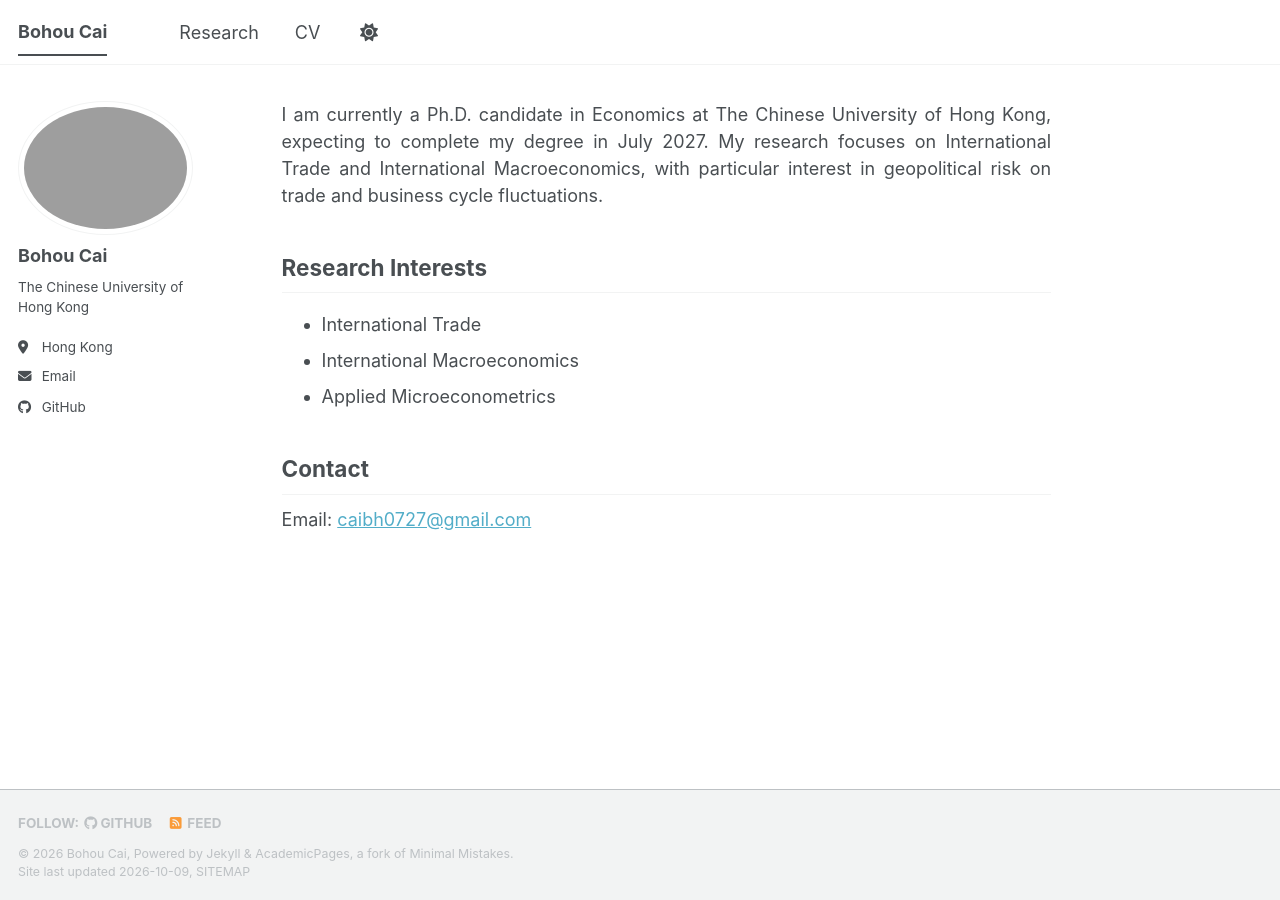
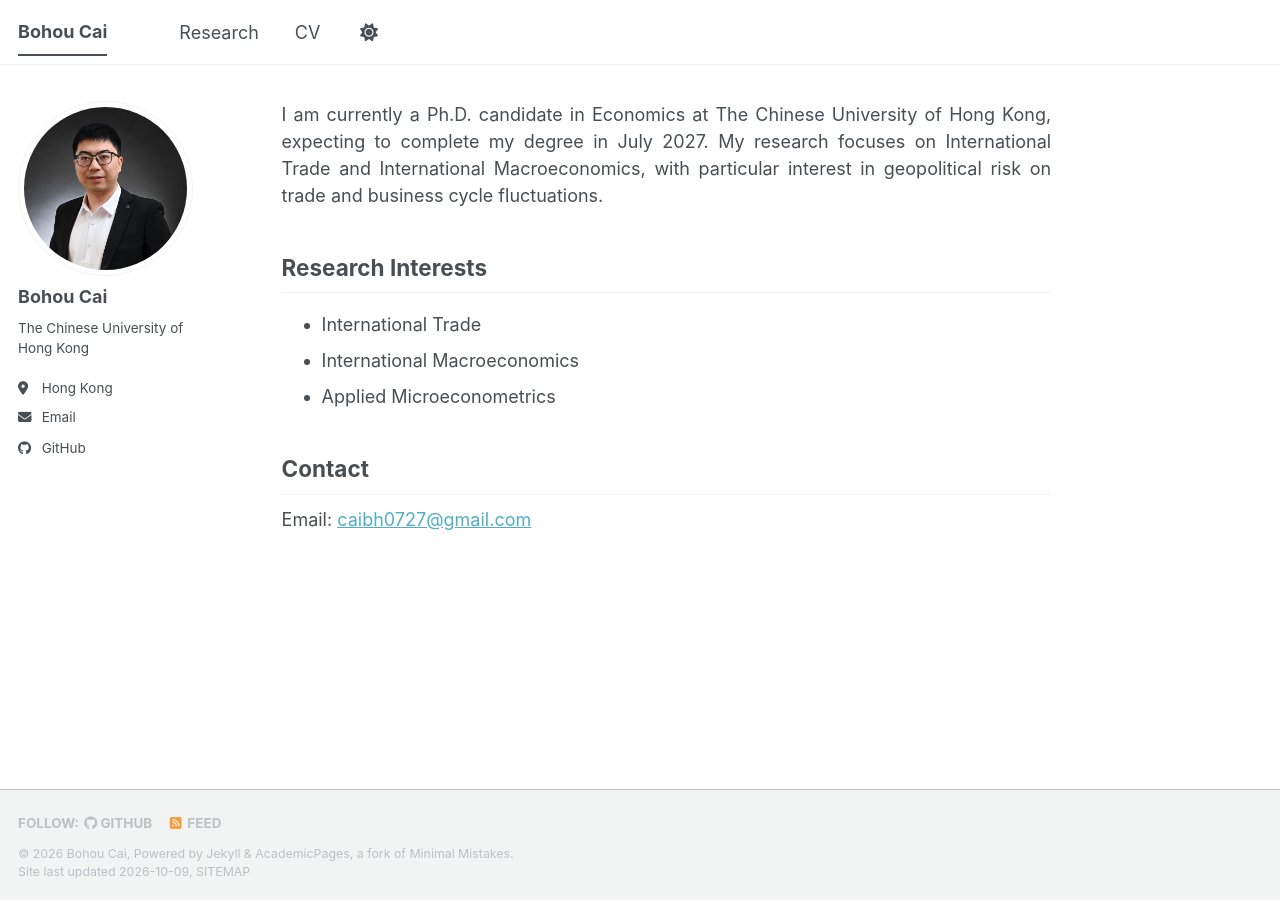
Before and after one commit to bohoucai/bohoucai.github.io, a Jekyll site: the page built from _pages/about.md, in a window 1280 px wide. Built offline with Jekyll 4.4.1, drawn with Linux system fonts in a browser that asks for light colours; a style sheet for code colours, icons or effects is not loaded.

Commit message:
Update _config.yml

```diff
--- a/_config.yml
+++ b/_config.yml
@@ -22,7 +22,7 @@ repository               : "bohoucai/bohoucai.github.io"
 #               Additional customization can be done by editing /_includes/author-profile.html
 author:
   # Biographic information
-  avatar           : "JC9_6564.jpg"
+  avatar           : "JC9_6565.jpg"
   name             : "Bohou Cai"
   pronouns         : # example: "she/her"
   bio              : "The Chinese University of Hong Kong"
```
